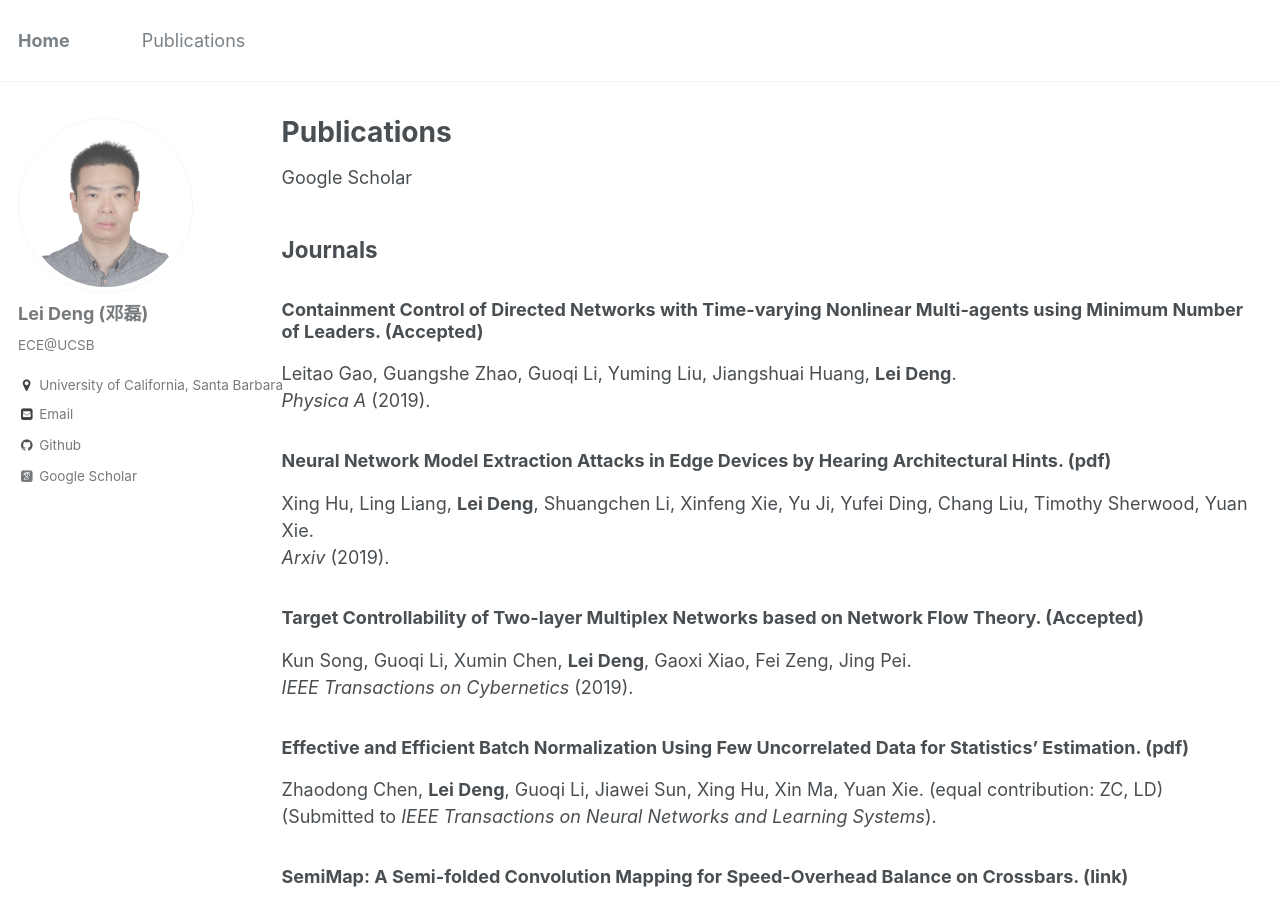
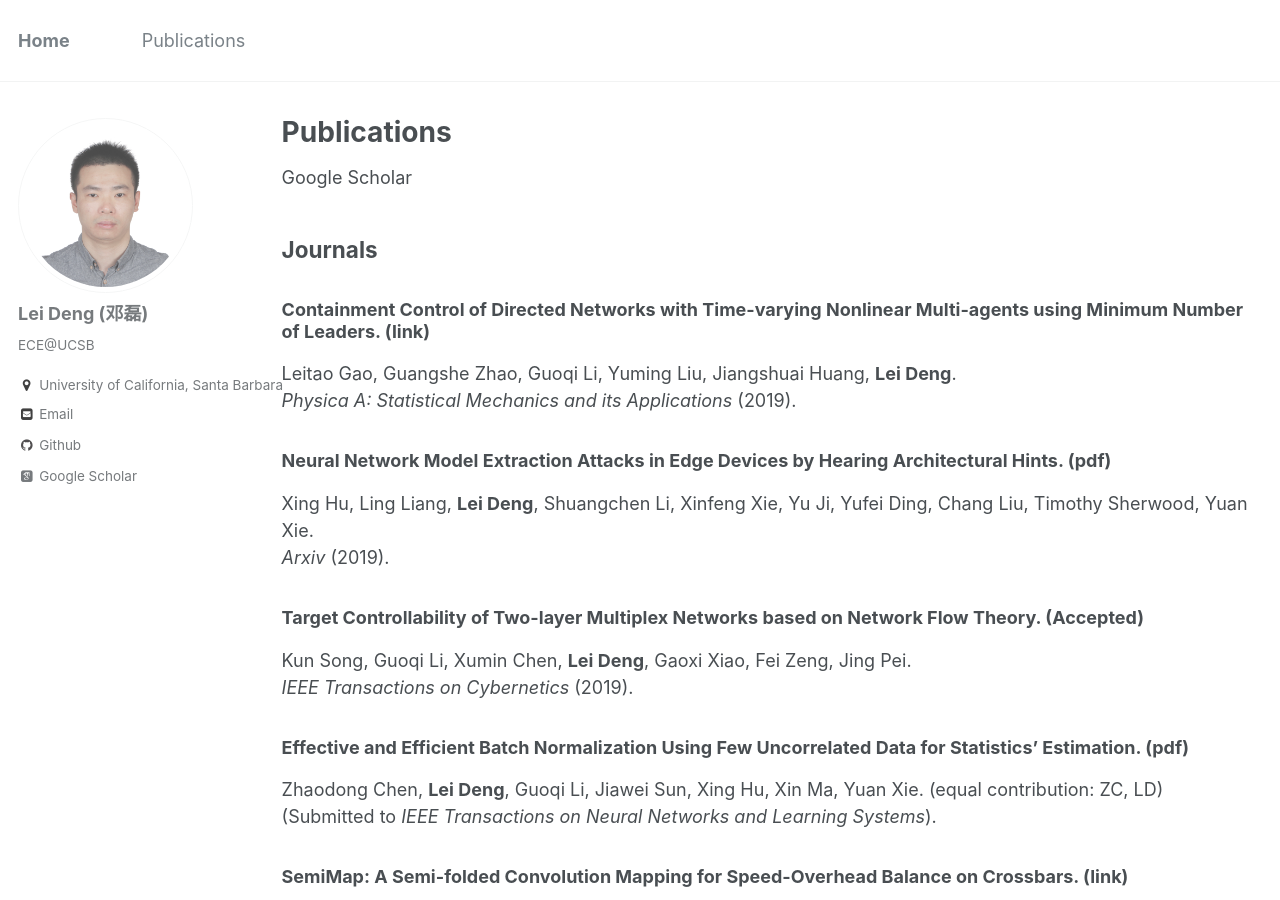
Before and after one commit to dllfei/dllfei.github.io, a Jekyll site: the page built from _pages/publications.md, in a window 1280 px wide and 900 px high. Built offline with Jekyll 4.4.1, drawn with Linux system fonts in a browser that asks for light colours; some web fonts are replaced.

Commit message:
Update publications.md

```diff
--- a/_pages/publications.md
+++ b/_pages/publications.md
@@ -8,9 +8,9 @@ author_profile: true
 
 ## Journals
 
-### Containment Control of Directed Networks with Time-varying Nonlinear Multi-agents using Minimum Number of Leaders. (Accepted) <br />
+### Containment Control of Directed Networks with Time-varying Nonlinear Multi-agents using Minimum Number of Leaders. ([link](https://www.sciencedirect.com/science/article/pii/S0378437119304625)) <br />
 Leitao Gao, Guangshe Zhao, Guoqi Li, Yuming Liu, Jiangshuai Huang, **Lei Deng**. <br />
-*Physica A* (2019).
+*Physica A: Statistical Mechanics and its Applications* (2019).
 
 ### Neural Network Model Extraction Attacks in Edge Devices by Hearing Architectural Hints. ([pdf](https://arxiv.org/pdf/1903.03916.pdf)) <br />
 Xing Hu, Ling Liang, **Lei Deng**, Shuangchen Li, Xinfeng Xie, Yu Ji, Yufei Ding, Chang Liu, Timothy Sherwood, Yuan Xie. <br />
```
